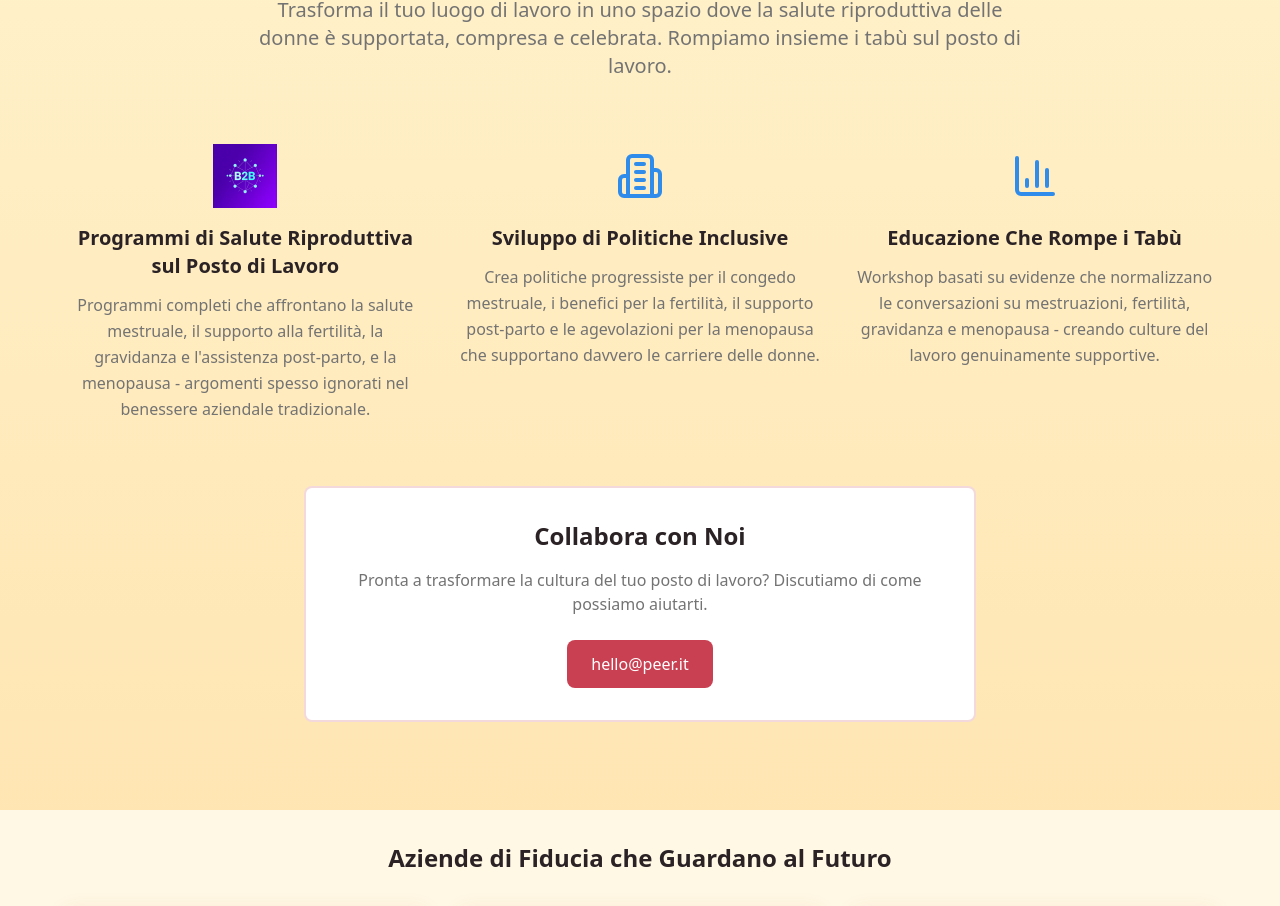
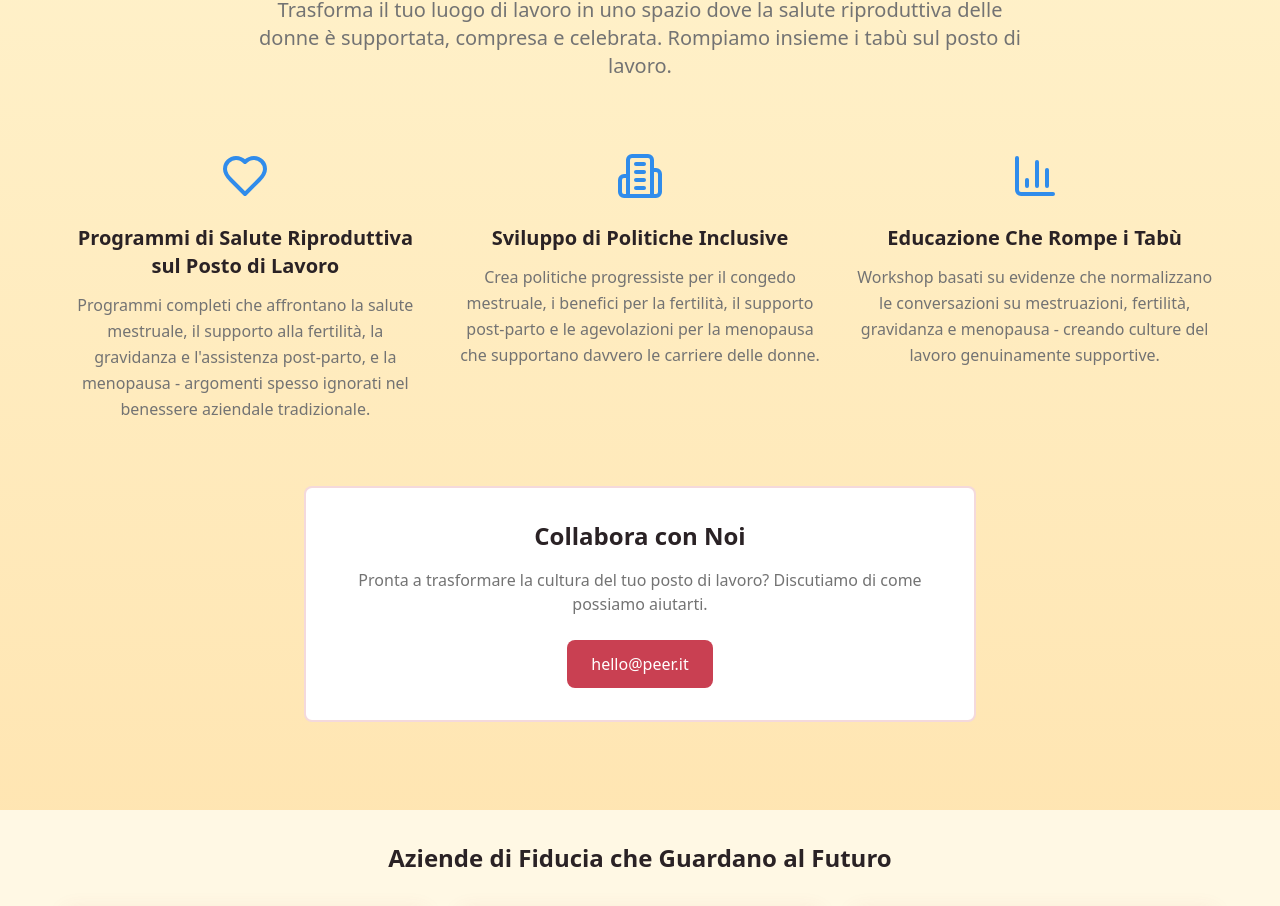
Before and after one commit to peer-community/peer-women-connect, a React (Vite) app: page / in a window 1280 px wide. Shown: the part 2070-2976 px from the top of the page. Built offline with nearby package versions, Linux system fonts and the light colour scheme.

Commit message:
Add icon for Reproductive Health
Added an icon for "Reproductive Health Workplace Programs" in the B2B section.

```diff
--- a/src/components/sections/B2BSection.tsx
+++ b/src/components/sections/B2BSection.tsx
@@ -1,7 +1,6 @@
 import { Card, CardContent, CardDescription, CardHeader, CardTitle } from "@/components/ui/card";
 import { useLanguage } from "@/contexts/LanguageContext";
-import { Building2, BarChart3 } from "lucide-react";
-import b2bIcon from "@/assets/b2b-icon.png";
+import { Heart, Building2, BarChart3 } from "lucide-react";
 
 export const B2BSection = () => {
   const { t } = useLanguage();
@@ -24,11 +23,9 @@ export const B2BSection = () => {
             <div className="grid md:grid-cols-3 gap-8">
               <div className="text-center">
                 <div className="flex justify-center mb-4">
-                  <img
-                    src={b2bIcon}
-                    alt="B2B services icon representing corporate collaboration and growth"
-                    className="w-16 h-16"
-                  />
+                  <div className="w-16 h-16 flex items-center justify-center">
+                    <Heart size={48} color="#308CEB" />
+                  </div>
                 </div>
                 <h3 className="text-xl font-semibold text-foreground mb-3">
                   {t('b2b.service1.title')}
```
